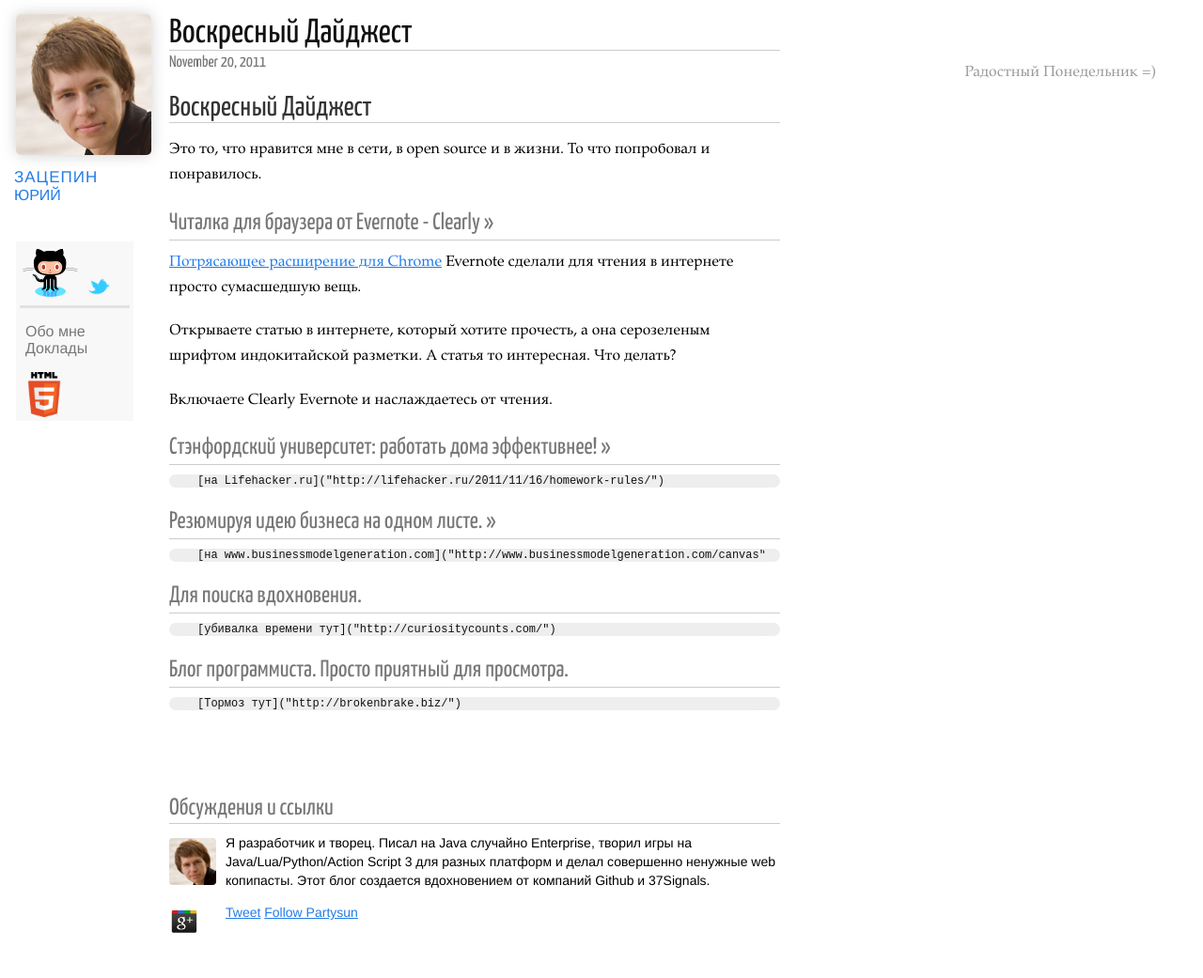
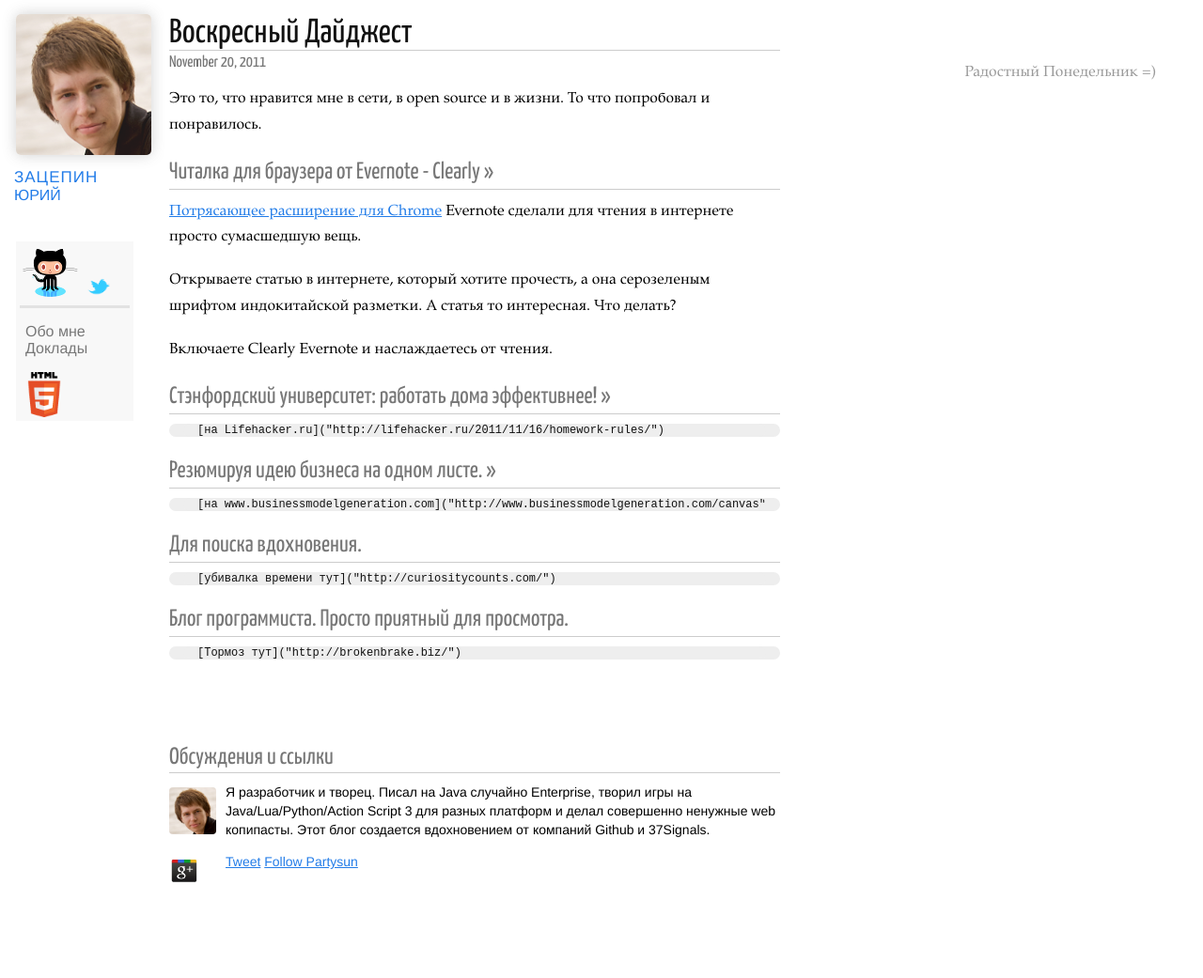
Before and after one commit to Partysun/partysun.github.com, a Jekyll site: the page built from _posts/2011-11-20-sunday-digest.markdown, in a window 1280 px wide. Shown: the whole page at 94% size. Built offline with Jekyll 4.4.1, drawn with Linux system fonts in a browser that asks for light colours; nearby versions of some CDN libraries; Markdown is read by kramdown in place of the engine named in the settings; comment, search, counter and statistics services are not loaded; after the commit the page ends 987 px from its top, so only the background shows below that.

Commit message:
check  didjest

```diff
--- a/_posts/2011-11-20-sunday-digest.markdown
+++ b/_posts/2011-11-20-sunday-digest.markdown
@@ -3,8 +3,6 @@
 title: Воскресный Дайджест
 permalink: /2011/20/open-digest/
 ---
-
-## Воскресный Дайджест
 
 Это то, что нравится мне в сети, в open source и в жизни. То что попробовал и понравилось.
 
```
Also changed, not shown: 1 other file.
